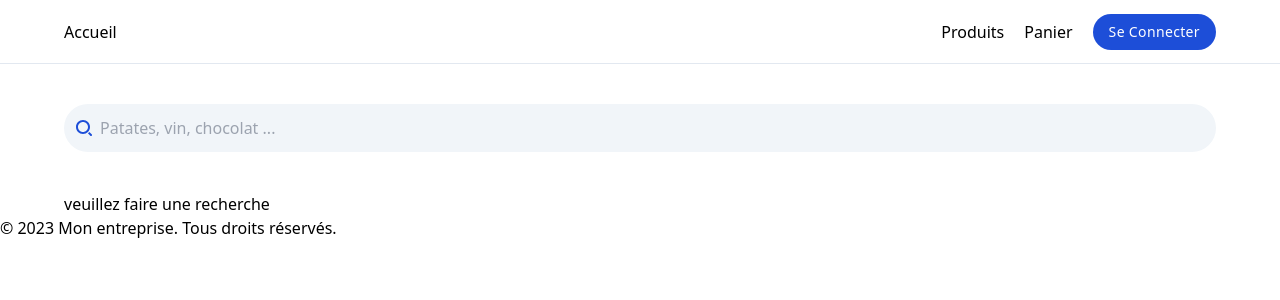
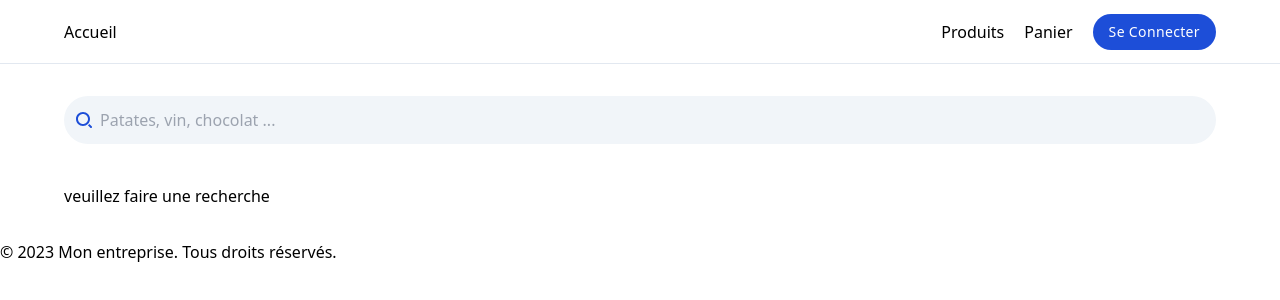
Before and after one commit to GillianLEVERT/Ambrosia_drive, a React (Vite) app: page /shopping in a window 1280 px wide. Shown: the top 300 px of the page. Built offline with nearby package versions, Linux system fonts and the light colour scheme.

Commit message:
fix pading main

```diff
--- a/src/App.jsx
+++ b/src/App.jsx
@@ -14,7 +14,7 @@ export const App = () => {
   return (
     <Router>
       <Navbar />
-      <main className="px-6 sm:px-8 lg:px-16">
+      <main className="px-6 sm:px-8 lg:px-16 py-4 sm:py-6 lg:py-8">
         <Routes>
           <Route path="/" element={<Home />} />
           <Route path="/*" element={<NotFound />} />
--- a/src/components/SearchBar/SearchBar.jsx
+++ b/src/components/SearchBar/SearchBar.jsx
@@ -21,7 +21,7 @@ export const SearchBar = () => {
   };
 
   return (
-    <form action="" onSubmit={handleSubmit} className="my-10">
+    <form action="" onSubmit={handleSubmit} className="mb-10">
       <div className="relative">
         <input
           id="form-search"
```
